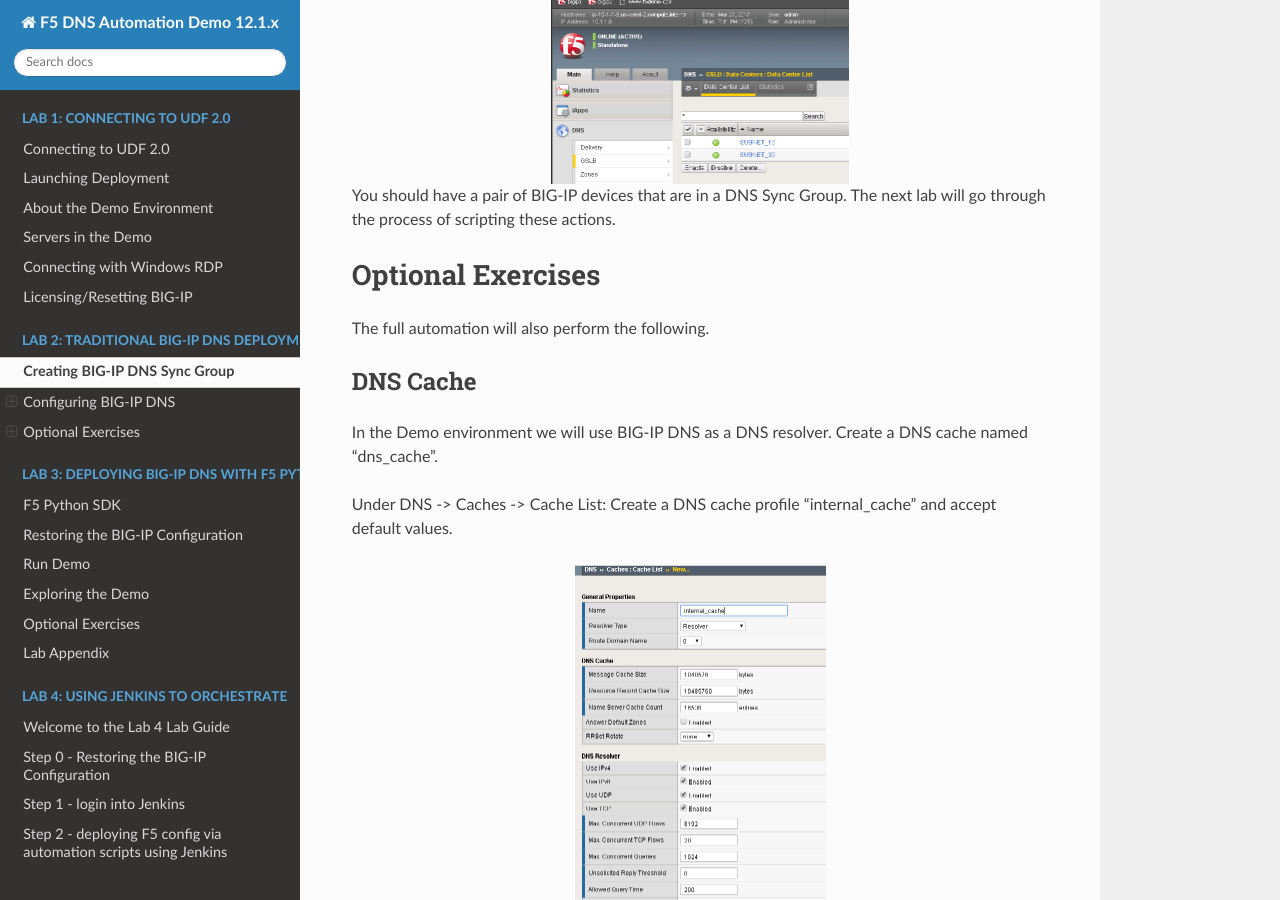
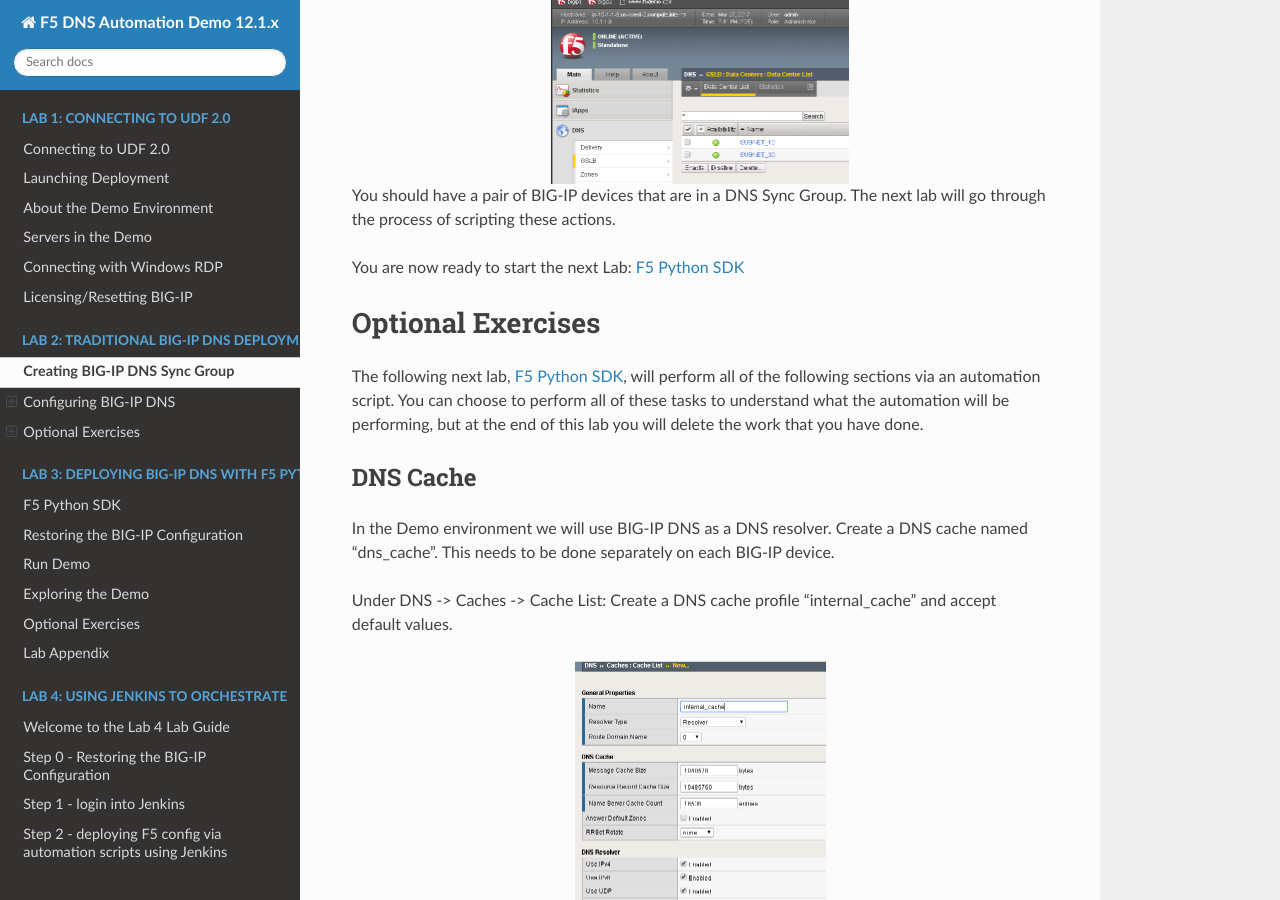
Before and after one commit to f5devcentral/f5-dns-automation-demo-12-1-x, a Sphinx documentation site: the page built from docs/lab2/sync-group.rst, in a window 1280 px wide and 900 px high, scrolled down 3297 px. Built offline with Sphinx 7.4.7 and the Read the Docs theme 2.0.0, drawn with Linux system fonts in a browser that asks for light colours; pages that are not in the unit, such as notebooks, are missing from menus; some of the changed text lies outside the part shown.

Commit message:
text changes;fix typo

```diff
--- a/docs/lab2/sync-group.rst
+++ b/docs/lab2/sync-group.rst
@@ -137,10 +137,12 @@
 
 You should have a pair of BIG-IP devices that are in a DNS Sync Group.  The next lab will go through the process of scripting these actions.
 
+You are now ready to start the next Lab: :doc:`../lab3/scripted`
+
 Optional Exercises
 ===================
 
-The full automation will also perform the following.
+The following next lab, :doc:`../lab3/scripted`,  will perform all of the following sections via an automation script.  You can choose to perform all of these tasks to understand what the automation will be performing, but at the end of this lab you will delete the work that you have done.
 
 .. _gui_dns_cache:
 
@@ -148,7 +150,7 @@
 DNS Cache
 ---------
 
-In the Demo environment we will use BIG-IP DNS as a DNS resolver.  Create a DNS cache named "dns_cache".
+In the Demo environment we will use BIG-IP DNS as a DNS resolver.  Create a DNS cache named "dns_cache".  This needs to be done separately on each BIG-IP device.
 
 Under DNS -> Caches -> Cache List:
 Create a DNS cache profile "internal_cache" and accept default values.
```
Also changed, not shown: other parts of docs/lab2/sync-group.rst (+1 -1 lines).
